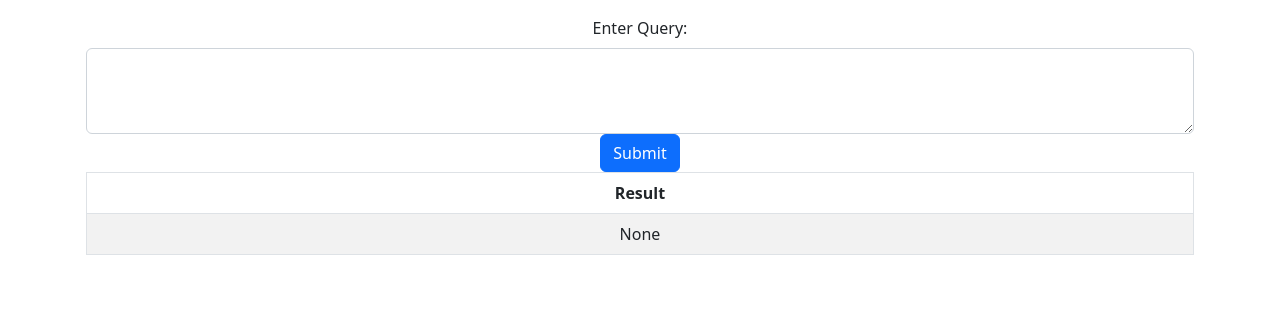
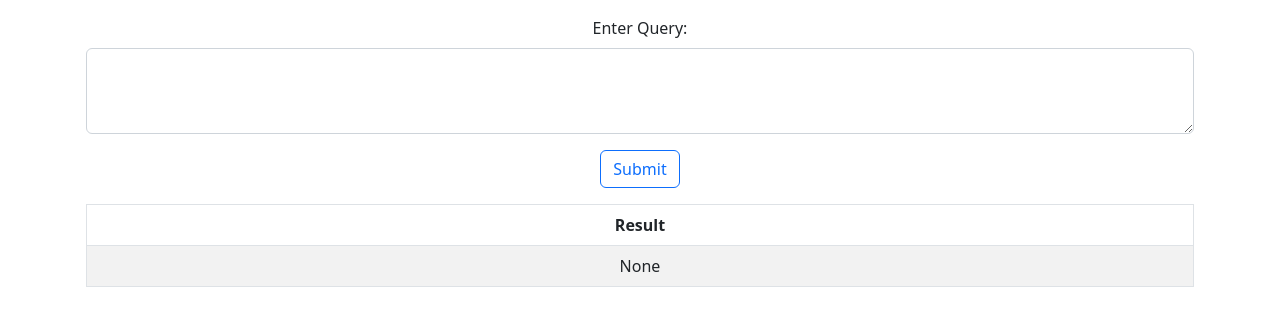
Before and after one commit to dijotmathews/sql-fe, a React (Create React App) app: page / in a window 1280 px wide. Shown: the top 326 px of the page. Built offline with nearby package versions, Linux system fonts and the light colour scheme.

Commit message:
select working

```diff
--- a/src/form.js
+++ b/src/form.js
@@ -12,16 +12,7 @@ function MyTable() {
   const [err, setErr] = useState('this');
   const [showA, setShowA] = useState(false);
 
-    const toggleShowA = () => setShowA(!showA);
-
-//   const [rowsAffected, setRowsAffected] = useState(0)
-
-//   useEffect(() => {
-//     axios.get('https://mocki.io/v1/d4867d8b-b5d5-4a48-a4ab-79131b5809b8')
-//       .then(response => setData(response.data))
-//       .catch(error => console.log(error));
-
-//   }, []);
+  const toggleShowA = () => setShowA(!showA);
 
   const handleSubmit = event => {
     event.preventDefault();
@@ -76,12 +67,13 @@ function MyTable() {
 	</div>
 
 	<div>
-		<Form onSubmit={handleSubmit}>
-			<Form.Group controlId="formTextArea">
+		<Form onSubmit={handleSubmit} >
+			<Form.Group className="mb-3" controlId="formTextArea">
 			<Form.Label>Enter Query:</Form.Label>
 			<Form.Control as="textarea" rows={3} value={text} onChange={event => setText(event.target.value)} />
 			</Form.Group>
-     		<Button variant="primary" type="submit">Submit</Button>
+     		<Button variant="outline-primary" className="mb-3"  type="submit">Submit</Button>
+
     	</Form>
 
 	</div>
```
